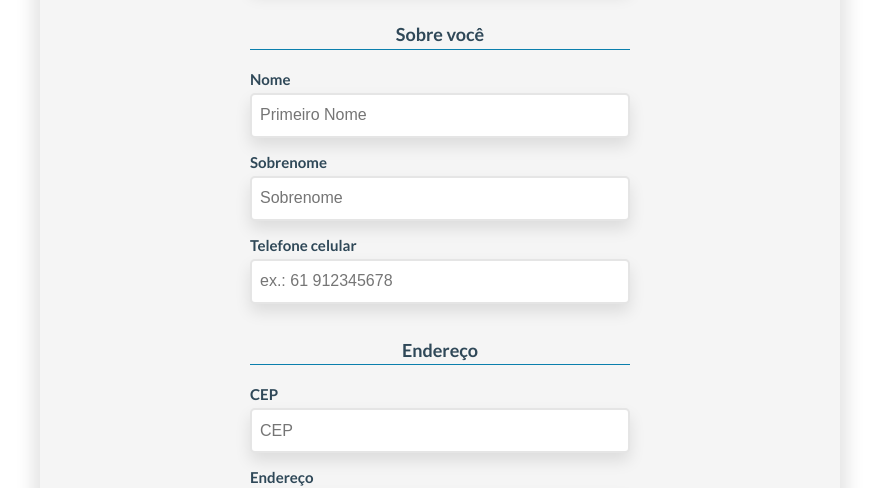
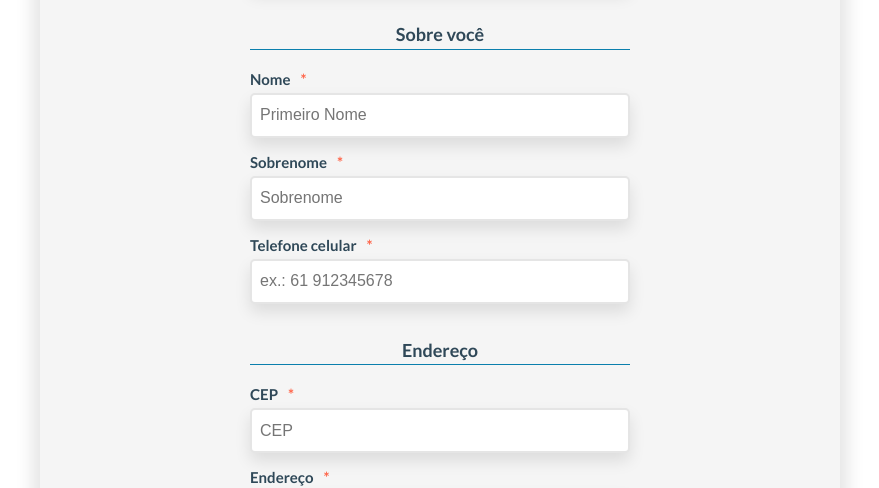
Before and after one commit to Nadno/e-commerce-front-end, a Next.js app: page /account in a window 1280 px wide. Shown: the part 313-801 px from the top of the page, without its empty margins (200-1079 px from the left). Built offline with nearby package versions, Linux system fonts and the light colour scheme.

Commit message:
update input error conditional

```diff
--- a/src/components/Input/index.tsx
+++ b/src/components/Input/index.tsx
@@ -23,11 +23,12 @@ function InputField<Element>({
   children,
   ...props
 }: InputFieldProps<Element>) {
+  const hasError = error != null;
   return (
-    <Field className={error ? 'invalid' : ''}>
+    <Field className={hasError ? 'invalid' : ''}>
       <label htmlFor={id}>
         {label}
-        {error && <span className="invalid-error">{error}</span>}
+        {hasError && <span className="invalid-error">{error}</span>}
       </label>
       <div className="input">
         <Input id={id} name={name} value={value} {...props}>
```
